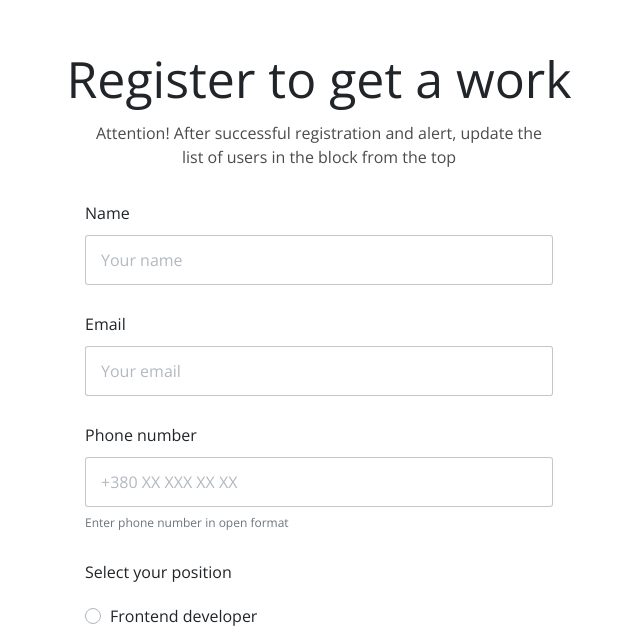
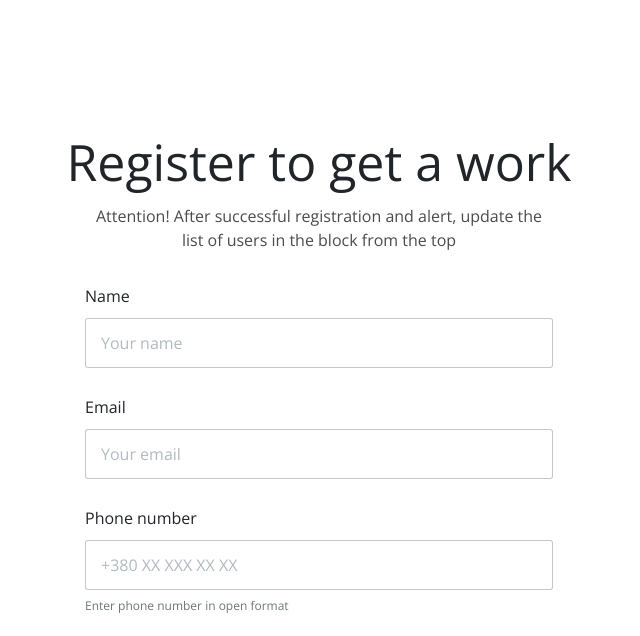
Before and after one commit to axe280/abz, a Vue app: page / in a window 1280 px wide. Shown: the part 2420-3056 px from the top of the page, without its empty margins (321-961 px from the left). Built offline with nearby package versions, Linux system fonts and the light colour scheme.

Commit message:
form section space

```diff
--- a/src/assets/sass/components/_form.sass
+++ b/src/assets/sass/components/_form.sass
@@ -27,3 +27,15 @@
 .form-button-wrap
   text-align: center
   margin-top: 40px
+
+// /* Min width 740 pixels */
+@media only screen and (min-width: 740px)
+  .form-section
+    padding: 108px 0 118px
+// /* end media min width 740 pixels */
+
+// /* Min width 960 pixels */
+@media only screen and (min-width: 960px)
+  .form-section
+    padding: 158px 0 164px
+// /* end media min width 960 pixels */
```
